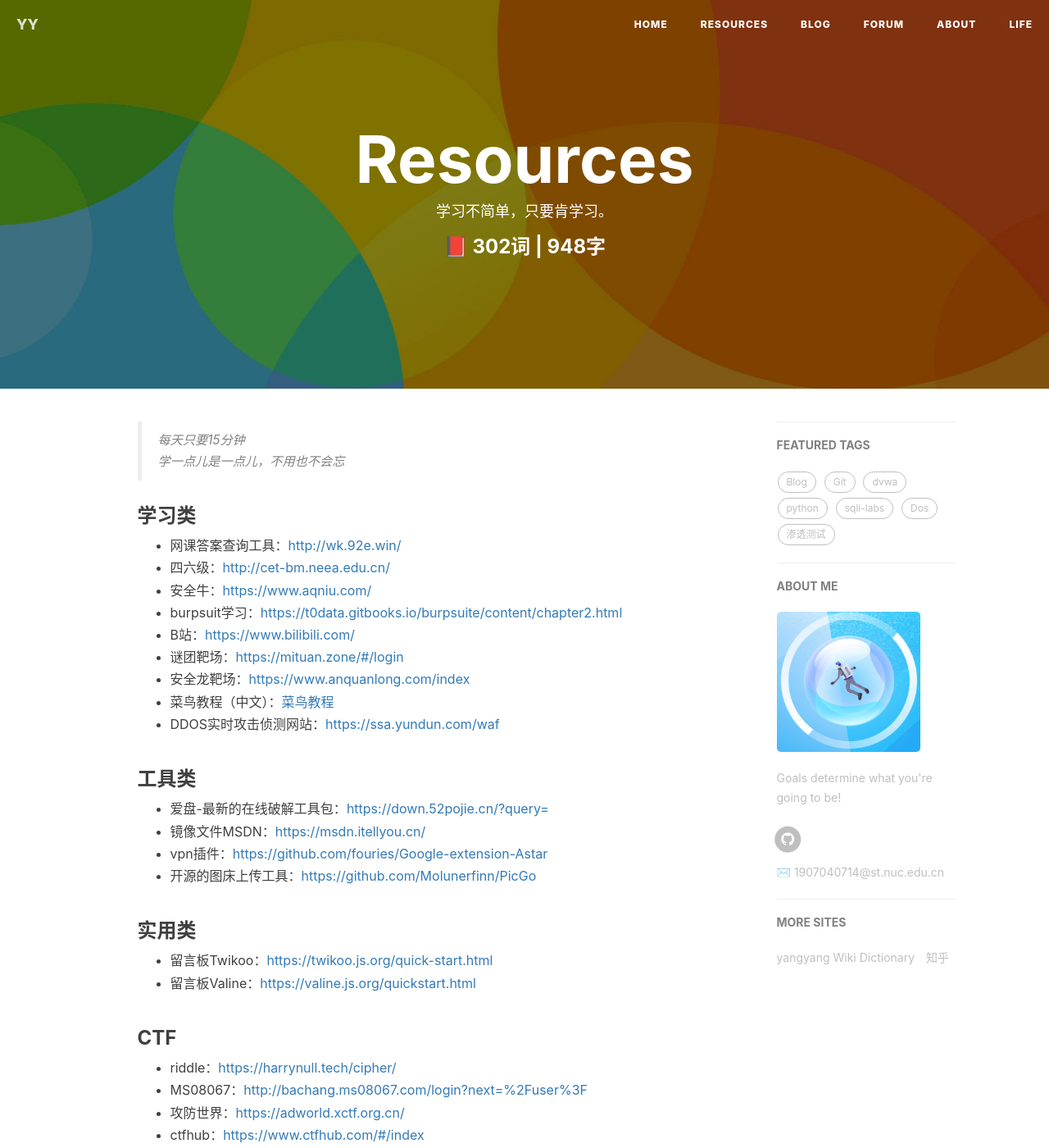
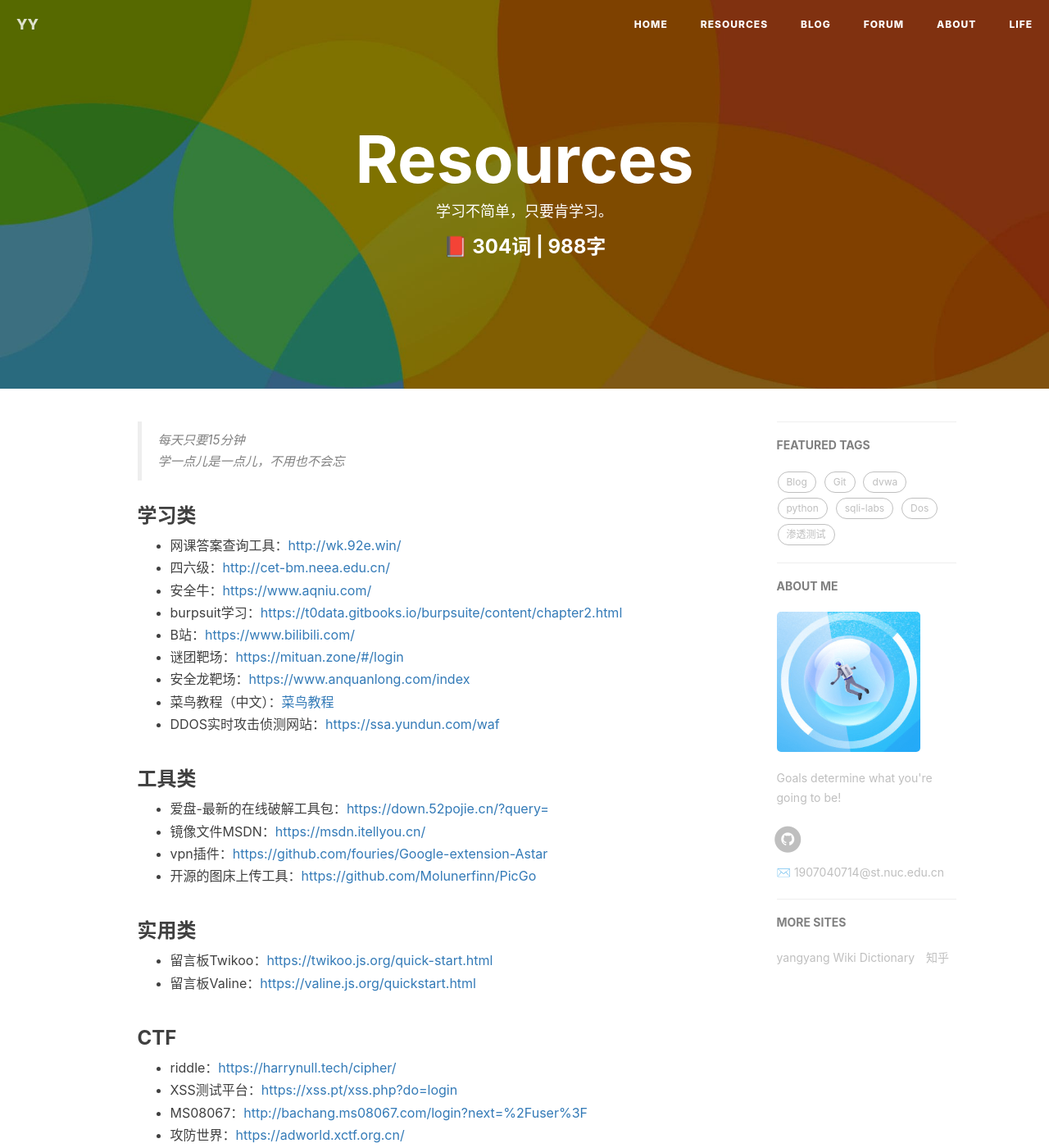
Before and after one commit to yangyang-linux/yangyang-linux.github.io, a Jekyll site: the page built from 1-resources.html, in a window 1280 px wide and 1400 px high. Shown: the whole window at 82% size. Built offline with Jekyll 4.4.1, drawn with Linux system fonts in a browser that asks for light colours; nearby versions of some CDN libraries; comment, search, counter and statistics services are not loaded.

Commit message:
Update 1-resources.html

```diff
--- a/1-resources.html
+++ b/1-resources.html
@@ -46,6 +46,7 @@ header-img: "img/post-bg-miui6.jpg"
 <h3 id="toc_6">CTF</h3>
 <ul>
 	<li>riddle：<a href="https://harrynull.tech/cipher/">https://harrynull.tech/cipher/</a></li>
+	<li>XSS测试平台：<a href="https://xss.pt/xss.php?do=login">https://xss.pt/xss.php?do=login</a></li>
 	<li>MS08067：<a href="http://bachang.ms08067.com/login?next=%2Fuser%3F">http://bachang.ms08067.com/login?next=%2Fuser%3F</a></li>
 	<li>攻防世界：<a href="https://adworld.xctf.org.cn/">https://adworld.xctf.org.cn/</a></li>
 	<li>ctfhub：<a href="https://www.ctfhub.com/#/index">https://www.ctfhub.com/#/index</a></li>
```
